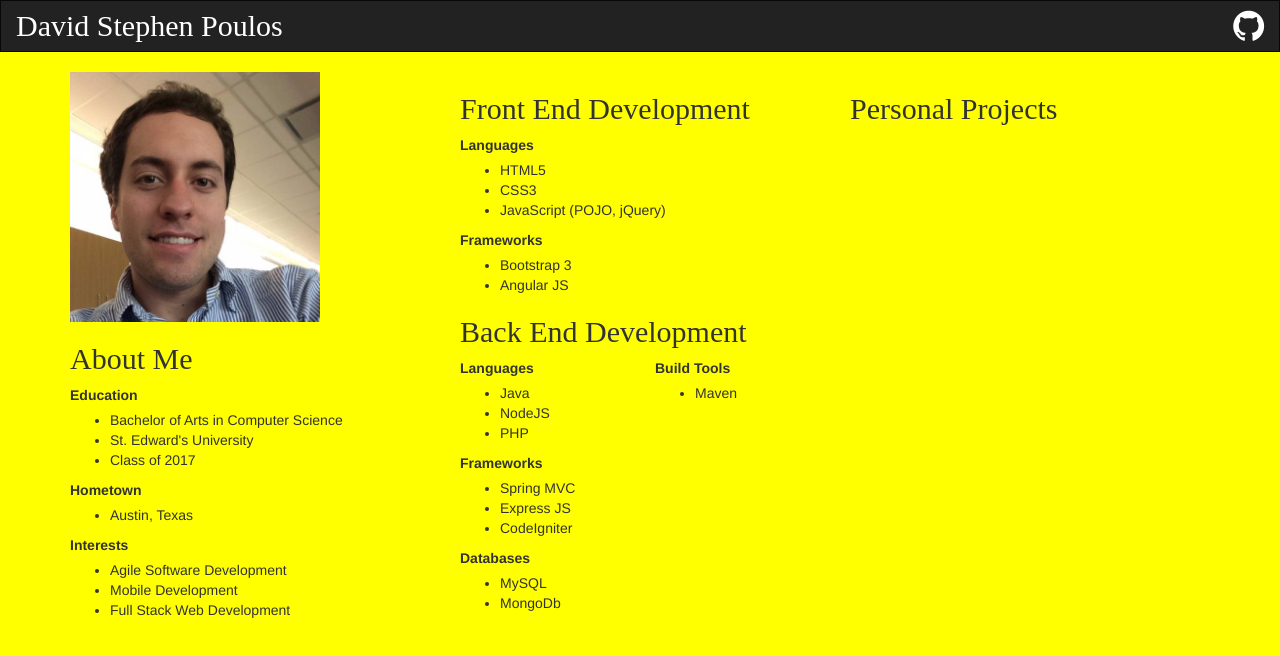
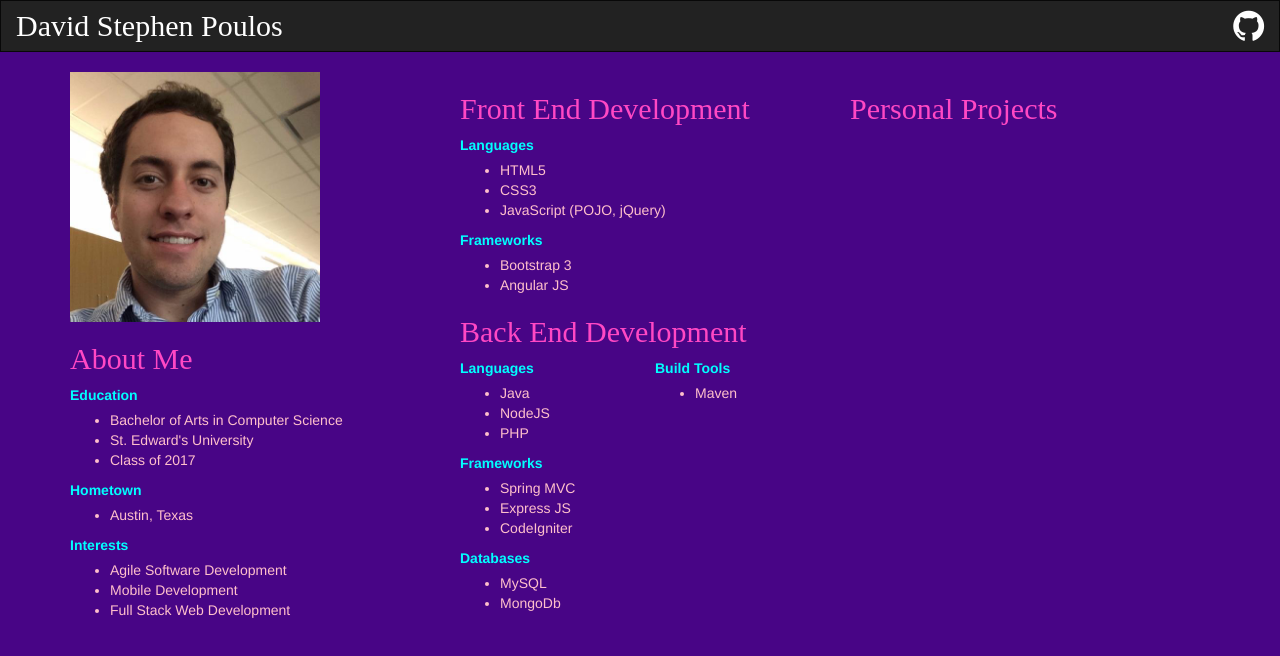
Before and after one commit to davidpoulos/davidpoulos.github.io, a plain HTML site: page index.html in a window 1280 px wide. Drawn offline with nearby package versions, Linux system fonts and the light colour scheme.

Commit message:
Moving to 80s New Wave inspired

```diff
--- a/custom.css
+++ b/custom.css
@@ -3,9 +3,28 @@
 }
 
 body {
-  background-color: yellow;
+  background-color: #480586;
 }
 
 h2:hover {
-    color: blue;
+    color:white;
 }
+
+.custom-bar {
+  font-family: 'Atomic Age', cursive;
+  font-size: 32px;
+  color: blue;
+}
+
+li {
+  color: pink;
+}
+
+label {
+  color: cyan;
+}
+
+h2 {
+  color: #ff48c4;
+  font-family: 'Pacifico', cursive;
+}
```
